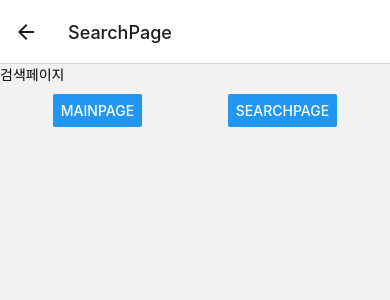
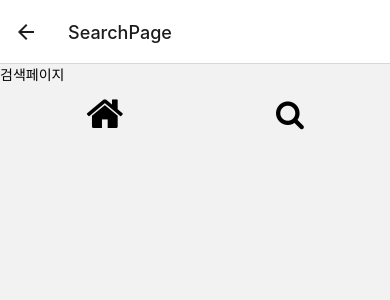
Before and after one commit to CrossPlatformTeam06/CatchAFish, a React Native app: screen /SearchPage in a window 390 px wide. Shown: the top 300 px of the page. Built offline with nearby package versions, Linux system fonts and the light colour scheme.

Commit message:
:sparkles: MainContents 파일 생성 후 생선 설명 모달 기능 추가

```diff
--- a/components/Footer.js
+++ b/components/Footer.js
@@ -1,22 +1,39 @@
-import { Button, View } from "react-native";
+import React from "react";
+import { Button, View, StyleSheet, TouchableOpacity, Text } from "react-native";
+import Icon from "react-native-vector-icons/FontAwesome";
 
 export default function Footer({ navigation }) {
+  //npm install react-native-vector-icons
+
   return (
-    <View
-      style={{
-        flexDirection: "row",
-        justifyContent: "space-around",
-        padding: 10,
-      }}
-    >
-      <Button
-        title="MainPage"
+    <View style={styles.container}>
+      <TouchableOpacity
+        style={styles.button}
         onPress={() => navigation.navigate("MainPage")}
-      />
-      <Button
-        title="SearchPage"
+      >
+        <Icon name="home" size={40} color="#000" />
+      </TouchableOpacity>
+      <TouchableOpacity
+        style={styles.button}
         onPress={() => navigation.navigate("SearchPage")}
-      />
+      >
+        <Icon name="search" size={30} color="#000" />
+      </TouchableOpacity>
     </View>
   );
 }
+
+const styles = StyleSheet.create({
+  container: {
+    flexDirection: "row",
+    justifyContent: "space-around",
+    padding: 10,
+  },
+  button: {
+    flexDirection: "row",
+    alignItems: "center",
+  },
+  buttonText: {
+    marginLeft: 5,
+  },
+});
--- /dev/null
+++ b/components/MainContents.js
@@ -0,0 +1,92 @@
+import React, { useState } from "react";
+import {
+  View,
+  StyleSheet,
+  Text,
+  Image,
+  TouchableOpacity,
+  Modal,
+  Button,
+} from "react-native";
+import MainFishInfo01 from "../assets/MainFishInfo01.png";
+
+export default function MainContents() {
+  return (
+    <View style={{ marginTop: 50 }}>
+      <MainFishInfo />
+    </View>
+  );
+}
+
+function MainFishInfo() {
+  const [modalVisible, setModalVisible] = useState(false);
+
+  return (
+    <View>
+      <TouchableOpacity onPress={() => setModalVisible(true)}>
+        <Image source={MainFishInfo01} style={{ width: "100%", height: 100 }} />
+      </TouchableOpacity>
+
+      <Modal
+        animationType="slide"
+        transparent={true}
+        visible={modalVisible}
+        onRequestClose={() => {
+          setModalVisible(!modalVisible);
+        }}
+      >
+        <View style={styles.centeredView}>
+          <View style={styles.modalView}>
+            <Text style={styles.modalText}>도미</Text>
+            <Text style={styles.modalText}>출현 시기: 1년 내내</Text>
+            <Text style={styles.modalText}>출현 장소: 바다</Text>
+            <Text style={styles.modalText}>크기: 30-60cm</Text>
+            <Text style={styles.modalText}>
+              낚시 꿀팁: 미끼로 새우나 조개를 사용하면 효과적 / 바닥층을
+              공략하는 것이 좋다.
+            </Text>
+            <Text style={styles.modalText}>
+              특징: 몸이 타원형이고 옆으로 납작하며 입이 크고 날카로운 이빨을
+              가지고 있다.
+            </Text>
+            <Text style={styles.modalText}>
+              컬러: 은백색에서 붉은색까지 다양
+            </Text>
+            <Button
+              title="닫기"
+              onPress={() => setModalVisible(!modalVisible)}
+            />
+          </View>
+        </View>
+      </Modal>
+    </View>
+  );
+}
+
+const styles = StyleSheet.create({
+  centeredView: {
+    flex: 1,
+    justifyContent: "center",
+    alignItems: "center",
+    marginTop: 22,
+  },
+  modalView: {
+    margin: 20,
+    backgroundColor: "white",
+    borderRadius: 20,
+    padding: 35,
+    alignItems: "center",
+    shadowColor: "#000",
+    shadowOffset: {
+      width: 0,
+      height: 2,
+    },
+    shadowOpacity: 0.25,
+    shadowRadius: 4,
+    elevation: 5,
+  },
+  modalText: {
+    marginBottom: 15,
+    textAlign: "center",
+  },
+});
--- a/package.json
+++ b/package.json
@@ -18,6 +18,7 @@
     "react-dom": "18.2.0",
     "react-native": "0.74.1",
     "react-native-calendars": "^1.1305.0",
+    "react-native-vector-icons": "^10.1.0",
     "react-native-web": "~0.19.10"
   },
   "devDependencies": {
--- a/screen/MainPage.js
+++ b/screen/MainPage.js
@@ -2,11 +2,13 @@ import { View, Text, ScrollView } from "react-native";
 import Footer from "../components/Footer";
 import Calendar from "../components/CalendarBox";
 import Carousel from "../components/Carousel";
+import MainContents from "../components/MainContents";
 
 export default function MainPage({ navigation }) {
   return (
     <ScrollView contentContainerStyle={{ flexGrow: 1 }}>
       <Carousel />
+      <MainContents />
       <Calendar />
       <Footer navigation={navigation} />
     </ScrollView>
```
Also changed, not shown: assets/MainFishInfo01.png (added), 1 other file (tests, documents, lock files or other folders).
